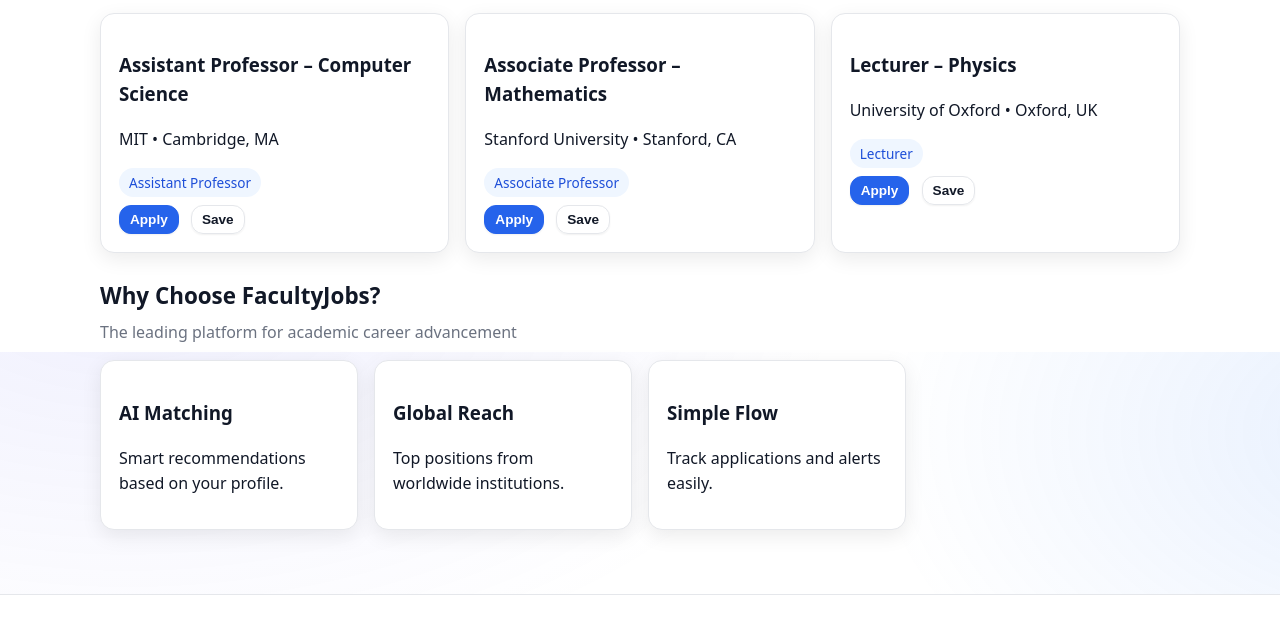
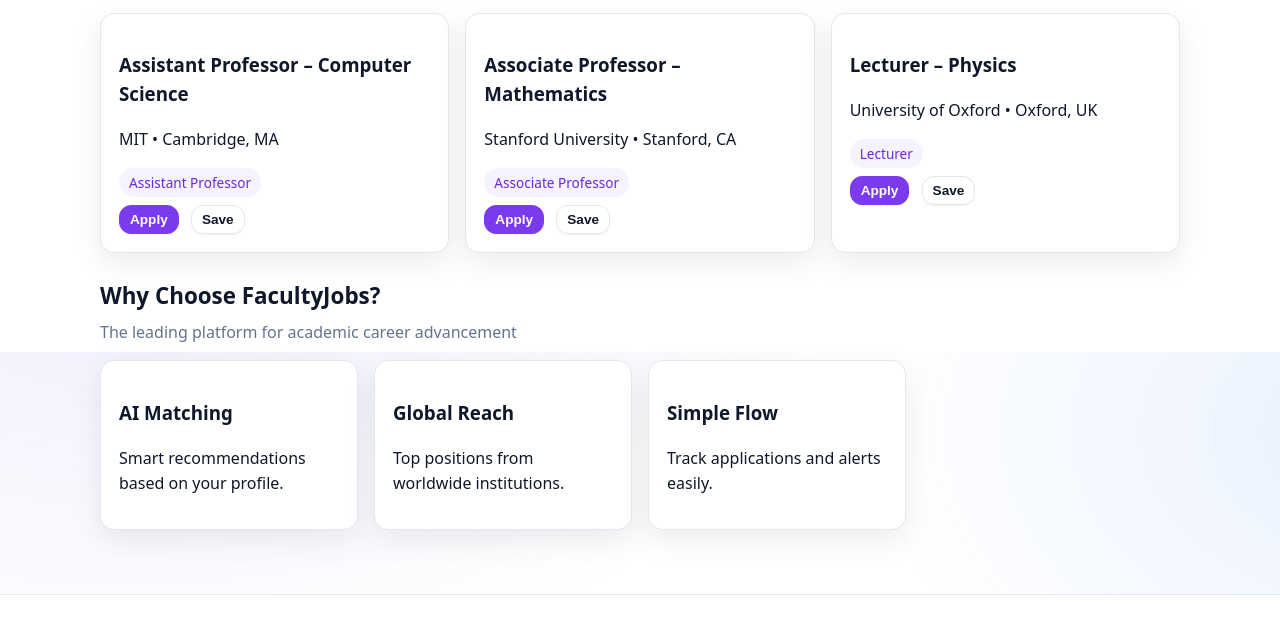
Before and after one commit to pabitunga/facultyjob, a plain HTML site: page index.html in a window 1280 px wide. Shown: the part 448-1069 px from the top of the page. Drawn offline with Linux system fonts and the light colour scheme; no server answers.

Commit message:
style.css

```diff
--- a/style.css
+++ b/style.css
@@ -6,25 +6,25 @@
 /* ---------- CSS Variables (Design Tokens) ---------- */
 :root {
   --bg: #ffffff;
-  --bg-soft: #f7f7fb;
+  --bg-soft: #f6f7fb;
   --card: #ffffff;
-  --text: #111827;
-  --text-muted: #6b7280;
-  --border: #e5e7eb;
+  --text: #0f172a;
+  --text-muted: #64748b;
+  --border: #e2e8f0;
 
-  --primary: #2563eb;       /* Indigo-600 / Blue-600 vibe */
-  --primary-700: #1d4ed8;
-  --primary-50: #eff6ff;
+  /* New, richer primary (violet/indigo) */
+  --primary: #7c3aed;      /* violet-600 */
+  --primary-700: #6d28d9;  /* violet-700 */
+  --primary-50: #f5f3ff;   /* violet-50 */
 
   --success: #16a34a;
   --warning: #f59e0b;
   --danger: #dc2626;
 
-  --shadow-sm: 0 1px 2px rgba(0,0,0,.06);
-  --shadow-md: 0 6px 20px rgba(0,0,0,.08);
+  --shadow-sm: 0 1px 2px rgba(2,6,23,.06);
+  --shadow-md: 0 10px 30px rgba(2,6,23,.08);
   --radius: 14px;
 }
-
 /* Auto dark-mode based on user’s preference */
 @media (prefers-color-scheme: dark) {
   :root {
```
